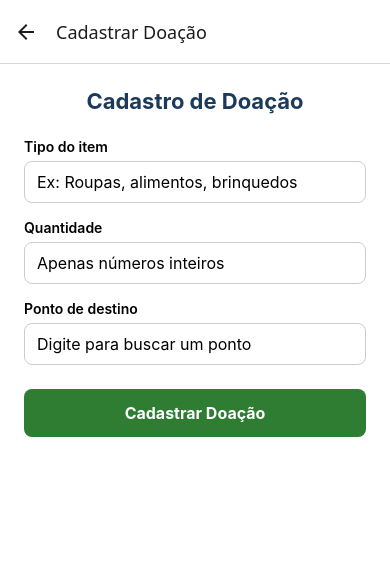
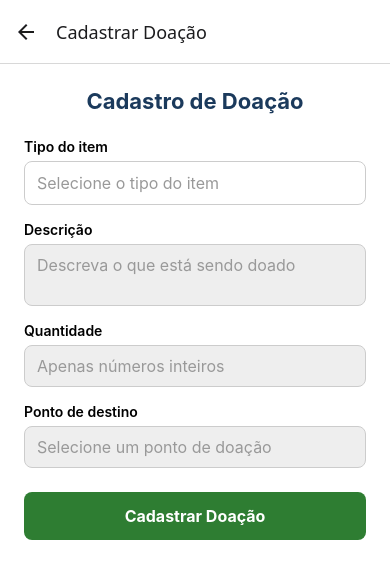
Before and after one commit to SaraOliveira-404/instituto-mao-amiga, a React Native app: screen /CadastroDoacao in a window 390 px wide. Shown: the top 578 px of the page. Built offline with nearby package versions, Linux system fonts and the light colour scheme.

Commit message:
feat: Filtro por tipo de item, refs #12

```diff
--- a/src/dados/Doacoes.ts
+++ b/src/dados/Doacoes.ts
@@ -10,6 +10,7 @@ export type Rascunho = {
   quantidade: string;
   pontoDestino: string;
   pontoId: string | null;
+  descricao?: string;
 };
 
 type NovaDoacao = Omit<Doacao, 'id' | 'criadoEm'>;
--- /dev/null
+++ b/src/dados/TiposItem.ts
@@ -0,0 +1,11 @@
+export const tiposItem: string[] = [
+  'Alimentos',
+  'Roupas',
+  'Calçados',
+  'Brinquedos',
+  'Livros',
+  'Material escolar',
+  'Produtos de higiene',
+  'Móveis',
+  'Outros',
+];
--- a/src/telas/CadastroDoacao.tsx
+++ b/src/telas/CadastroDoacao.tsx
@@ -13,6 +13,7 @@ import { SafeAreaView } from 'react-native-safe-area-context';
 import type { NativeStackScreenProps } from '@react-navigation/native-stack';
 import type { Doacao, Ponto, RootStackParamList } from '../tipos';
 import { pontosMock } from '../dados/Pontos';
+import { tiposItem } from '../dados/TiposItem';
 import { salvarDoacao, atualizarDoacao, carregarRascunho, salvarRascunho } from '../dados/Doacoes';
 
 type Props = NativeStackScreenProps<RootStackParamList, 'CadastroDoacao'>;
@@ -24,10 +25,12 @@ export default function CadastroDoacao({ route, navigation }: Props) {
     const [tipoItem, setTipoItem] = useState(doacaoEditando?.tipoItem ?? '');
     const [quantidade, setQuantidade] = useState(doacaoEditando?.quantidade ?? '');
     const [pontoDestino, setPontoDestino] = useState(doacaoEditando?.pontoDestino ?? '');
+    const [descricao, setDescricao] = useState(doacaoEditando?.descricao ?? '');
 
     const [erroTipoItem, setErroTipoItem] = useState('');
     const [erroQuantidade, setErroQuantidade] = useState('');
     const [erroPontoDestino, setErroPontoDestino] = useState('');
+    const [erroDescricao, setErroDescricao] = useState('');
 
     const [pontoSelecionado, setPontoSelecionado] = useState<Ponto | null>(
         doacaoEditando
@@ -35,8 +38,11 @@ export default function CadastroDoacao({ route, navigation }: Props) {
             : null
     );
     const [mostrarPontos, setMostrarPontos] = useState(false);
+    const [mostrarTipos, setMostrarTipos] = useState(false);
     const [carregado, setCarregado] = useState(false);
     const [mensagemSucesso, setMensagemSucesso] = useState('');
+
+    const tipoSelecionado = tipoItem.trim() !== '';
 
     // Carregar o rascunho salvo
     useEffect(() => {
@@ -48,6 +54,7 @@ export default function CadastroDoacao({ route, navigation }: Props) {
                 setTipoItem(r.tipoItem);
                 setQuantidade(r.quantidade);
                 setPontoDestino(r.pontoDestino);
+                setDescricao(r.descricao ?? '');
                 setPontoSelecionado(
                     pontosMock.find((p) => p.id === r.pontoId) ?? null
                 );
@@ -58,7 +65,7 @@ export default function CadastroDoacao({ route, navigation }: Props) {
 
     useEffect(() => {
         if (!carregado || modoEdicao) return;
-        const vazio = !tipoItem && !quantidade && !pontoDestino;
+        const vazio = !tipoItem && !quantidade && !pontoDestino && !descricao;
         salvarRascunho(
             vazio
                 ? null
@@ -67,31 +74,37 @@ export default function CadastroDoacao({ route, navigation }: Props) {
                     quantidade,
                     pontoDestino,
                     pontoId: pontoSelecionado?.id ?? null,
+                    descricao,
                 }
         );
-    }, [carregado, tipoItem, quantidade, pontoDestino, pontoSelecionado]);
+    }, [carregado, tipoItem, quantidade, pontoDestino, pontoSelecionado, descricao]);
 
-    // Faz a mensagem de sucesso sumir sozinha depois de 3 segundos
+    // Faz a mensagem de sucesso sumir sozinha depois de 1 segundos
     useEffect(() => {
         if (mensagemSucesso === '') return;
 
-        const timer = setTimeout(() => setMensagemSucesso(''), 3000);
+        const timer = setTimeout(() => setMensagemSucesso(''), 1000);
         return () => clearTimeout(timer);
     }, [mensagemSucesso]);
 
-    // Validação do tipo do item (não pode ser vazio)
+    // Validação do tipo do item (precisa estar selecionado)
     function validarTipoItem(valor: string) {
         setTipoItem(valor);
 
         if (valor.trim() === '') {
-            setErroTipoItem('Informe o tipo do item.');
+            setErroTipoItem('Selecione o tipo do item.');
             return;
         }
 
         setErroTipoItem('');
     }
 
-    // Validação da quantidade (não de ser vazio e deve ser um número inteiro)
+    function selecionarTipo(tipo: string) {
+        validarTipoItem(tipo);
+        setMostrarTipos(false);
+    }
+
+    // Validação da quantidade (não pode ser vazio e deve ser um número inteiro)
     function validarQuantidade(valor: string) {
         setQuantidade(valor);
 
@@ -108,6 +121,18 @@ export default function CadastroDoacao({ route, navigation }: Props) {
         setErroQuantidade('');
     }
 
+    //Validação da descrição (não pode ser vazia)
+    function validarDescricao(valor: string) {
+        setDescricao(valor);
+
+        if (valor.trim() === '') {
+            setErroDescricao('Informe uma descrição para o item.');
+            return;
+        }
+
+        setErroDescricao('');
+    }
+
     // Validação do ponto de destino (não pode ser vazio e deve ser selecionado da lista)
     function validarPontoDestino() {
         if (pontoSelecionado === null) {
@@ -119,7 +144,6 @@ export default function CadastroDoacao({ route, navigation }: Props) {
         return true;
     }
 
-    // Selecionar um ponto da lista
     function selecionarPonto(ponto: Ponto) {
         setPontoDestino(ponto.nome);
         setPontoSelecionado(ponto);
@@ -144,6 +168,7 @@ export default function CadastroDoacao({ route, navigation }: Props) {
         // As mesmas validações valem para cadastro e edição
         validarTipoItem(tipoItem);
         validarQuantidade(quantidade);
+        validarDescricao(descricao);
 
         const pontoValido = validarPontoDestino();
 
@@ -151,6 +176,7 @@ export default function CadastroDoacao({ route, navigation }: Props) {
             tipoItem.trim() === '' ||
             quantidade.trim() === '' ||
             !/^\d+$/.test(quantidade) ||
+            descricao.trim() === '' ||
             !pontoValido
         ) {
             return;
@@ -163,6 +189,7 @@ export default function CadastroDoacao({ route, navigation }: Props) {
                 tipoItem: tipoItem.trim(),
                 quantidade: quantidade.trim(),
                 pontoDestino: pontoSelecionado!.nome,
+                descricao: descricao.trim(),
             };
 
             const ok = await atualizarDoacao(atualizada);
@@ -179,6 +206,7 @@ export default function CadastroDoacao({ route, navigation }: Props) {
             tipoItem: tipoItem.trim(),
             quantidade: quantidade.trim(),
             pontoDestino: pontoSelecionado!.nome,
+            descricao: descricao.trim(),
         });
 
         if (!novaDoacao) return;
@@ -189,11 +217,14 @@ export default function CadastroDoacao({ route, navigation }: Props) {
         setTipoItem('');
         setQuantidade('');
         setPontoDestino('');
+        setDescricao('');
         setPontoSelecionado(null);
+        setMostrarTipos(false);
 
         setErroTipoItem('');
         setErroQuantidade('');
         setErroPontoDestino('');
+        setErroDescricao('');
     }
 
     return (
@@ -213,29 +244,66 @@ export default function CadastroDoacao({ route, navigation }: Props) {
                         {modoEdicao ? `Editar Doação nº ${doacaoEditando!.id}` : 'Cadastro de Doação'}
                     </Text>
 
+                    {/* Campo tipo doação */}
                     <View style={styles.campo}>
                         <Text style={styles.label}>Tipo do item</Text>
 
-                        <TextInput
-                            style={styles.input}
-                            placeholder="Ex: Roupas, alimentos, brinquedos"
-                            value={tipoItem}
-                            onChangeText={validarTipoItem}
-                        />
+                        <TouchableOpacity
+                            style={styles.seletor}
+                            onPress={() => setMostrarTipos(!mostrarTipos)}
+                        >
+                            <Text style={tipoSelecionado ? styles.seletorTexto : styles.seletorPlaceholder}>
+                                {tipoSelecionado ? tipoItem : 'Selecione o tipo do item'}
+                            </Text>
+                        </TouchableOpacity>
+
+                        {mostrarTipos && (
+                            <View style={styles.listaPontos}>
+                                {tiposItem.map((tipo) => (
+                                    <TouchableOpacity
+                                        key={tipo}
+                                        style={styles.pontoItem}
+                                        onPress={() => selecionarTipo(tipo)}
+                                    >
+                                        <Text style={styles.pontoNome}>{tipo}</Text>
+                                    </TouchableOpacity>
+                                ))}
+                            </View>
+                        )}
 
                         {erroTipoItem !== '' && (
                             <Text style={styles.erro}>{erroTipoItem}</Text>
                         )}
                     </View>
 
+                    {/* Campo descrição */}
+                    <View style={styles.campo}>
+                        <Text style={styles.label}>Descrição</Text>
+
+                        <TextInput
+                            style={[styles.input, !tipoSelecionado && styles.inputDesabilitado]}
+                            placeholder="Descreva o que está sendo doado"
+                            value={descricao}
+                            editable={tipoSelecionado}
+                            onChangeText={validarDescricao}
+                            multiline
+                        />
+
+                        {erroDescricao !== '' && (
+                            <Text style={styles.erro}>{erroDescricao}</Text>
+                        )}
+                    </View>
+
+                    {/* Campo quantidade */}
                     <View style={styles.campo}>
                         <Text style={styles.label}>Quantidade</Text>
 
                         <TextInput
-                            style={styles.input}
+                            style={[styles.input, !tipoSelecionado && styles.inputDesabilitado]}
                             placeholder="Apenas números inteiros"
                             keyboardType="numeric"
                             value={quantidade}
+                            editable={tipoSelecionado}
                             onChangeText={validarQuantidade}
                         />
 
@@ -244,13 +312,15 @@ export default function CadastroDoacao({ route, navigation }: Props) {
                         )}
                     </View>
 
+                    {/* Campo ponto de destino */}
                     <View style={styles.campo}>
                         <Text style={styles.label}>Ponto de destino</Text>
 
                         <TextInput
-                            style={styles.input}
-                            placeholder="Digite para buscar um ponto"
+                            style={[styles.input, !tipoSelecionado && styles.inputDesabilitado]}
+                            placeholder="Selecione um ponto de doação"
                             value={pontoDestino}
+                            editable={tipoSelecionado}
                             onFocus={() => setMostrarPontos(true)}
                             onChangeText={(texto) => {
                                 setPontoDestino(texto);
@@ -356,6 +426,37 @@ const styles = StyleSheet.create({
         fontSize: 16,
     },
 
+    inputDesabilitado: {
+        backgroundColor: '#eee',
+        color: '#999',
+    },
+
+    seletor: {
+        borderWidth: 1,
+        borderColor: '#ccc',
+        borderRadius: 8,
+        paddingHorizontal: 12,
+        paddingVertical: 10,
+        minHeight: 44,
+        justifyContent: 'center',
+    },
+
+    seletorTexto: {
+        fontSize: 16,
+        color: '#000',
+    },
+
+    seletorPlaceholder: {
+        fontSize: 16,
+        color: '#999',
+    },
+
+    dica: {
+        fontSize: 13,
+        color: '#666',
+        marginBottom: 12,
+    },
+
     erro: {
         color: '#d32f2f',
         fontSize: 13,
--- a/src/telas/DetalheDoacao.tsx
+++ b/src/telas/DetalheDoacao.tsx
@@ -73,13 +73,15 @@ export default function DetalheDoacao({ route, navigation }: Props) {
         <Text style={styles.rotulo}>Quantidade</Text>
         <Text style={styles.valor}>{doacao.quantidade}</Text>
 
+        <Text style={styles.rotulo}>Descrição</Text>
+        <Text style={styles.valor}>{doacao.descricao}</Text>
+
         <Text style={styles.rotulo}>Ponto de destino</Text>
         <Text style={styles.valor}>{doacao.pontoDestino}</Text>
 
         <Text style={styles.rotulo}>Registrada em</Text>
         <Text style={styles.valor}>{formatarData(doacao.criadoEm)}</Text>
 
-        //Abre o mesmo formulário do cadastro, já preenchido com esta doação
         <TouchableOpacity
           style={styles.botaoEditar}
           onPress={() => navigation.navigate('CadastroDoacao', { doacao })}
--- a/src/telas/MinhasDoacoes.tsx
+++ b/src/telas/MinhasDoacoes.tsx
@@ -1,18 +1,41 @@
 import { useCallback, useEffect, useState } from 'react';
-import { Text, TouchableOpacity, FlatList, View, StyleSheet } from 'react-native';
+import {
+  Text,
+  TextInput,
+  TouchableOpacity,
+  FlatList,
+  ScrollView,
+  Keyboard,
+  View,
+  KeyboardAvoidingView,
+  Platform,
+  StyleSheet,
+} from 'react-native';
 import { SafeAreaView } from 'react-native-safe-area-context';
 import { useFocusEffect } from '@react-navigation/native';
 import type { NativeStackScreenProps } from '@react-navigation/native-stack';
 import type { RootStackParamList, Doacao } from '../tipos';
 import { listarDoacoes } from '../dados/Doacoes';
+import { tiposItem } from '../dados/TiposItem';
 import { ItemDoacao } from '../componentes/ItemDoacao';
 
 type Props = NativeStackScreenProps<RootStackParamList, 'MinhasDoacoes'>;
+
+// Usada no filtro e nas sugestões para a busca ignorar maiúsculas e acentos.
+function normalizar(texto: string): string {
+  return texto
+    .normalize('NFD')
+    .replace(/[\u0300-\u036f]/g, '')
+    .toLowerCase();
+}
 
 export default function MinhasDoacoes({ navigation, route }: Props) {
   const [doacoes, setDoacoes] = useState<Doacao[]>([]);
   const [carregando, setCarregando] = useState(true);
   const [mensagemSucesso, setMensagemSucesso] = useState('');
+  const [busca, setBusca] = useState('');
+  // Controla se a lista de sugestões de tipo está visível
+  const [mostrarSugestoes, setMostrarSugestoes] = useState(false);
 
   // Roda toda vez que a tela volta a ficar visível. Por isso uma doação nova aparece (e uma excluída some) sem fechar o app.
   useFocusEffect(
@@ -23,7 +46,6 @@ export default function MinhasDoacoes({ navigation, route }: Props) {
       });
     }, [])
   );
-
 
   useEffect(() => {
     const mensagem = route.params?.mensagem;
@@ -41,7 +63,7 @@ export default function MinhasDoacoes({ navigation, route }: Props) {
     return () => clearTimeout(timer);
   }, [mensagemSucesso]);
 
-  // Abre o detalhe da doação tocada. Usa useCallback para a função não ser recriada a cada render (assim o React.memo do item continua funcionando)
+  // Abre o detalhe da doação tocada
   const abrirDetalhe = useCallback(
     (doacao: Doacao) => {
       navigation.navigate('DetalheDoacao', { doacao });
@@ -49,22 +71,77 @@ export default function MinhasDoacoes({ navigation, route }: Props) {
     [navigation]
   );
 
-  // Enquanto carrega, não mostra nada (evita piscar a mensagem de "vazio")
   if (carregando) return null;
+
+  const termo = normalizar(busca.trim());
+  const doacoesFiltradas =
+    termo === ''
+      ? doacoes
+      : doacoes.filter((d) => normalizar(d.tipoItem).includes(termo));
+
+  const sugestoes = tiposItem.filter((tipo) => normalizar(tipo).includes(termo));
+
+  // Ao tocar numa sugestão, preenche o campo (o filtro da lista já passa a valer) e fecha tudo
+  function selecionarSugestao(tipo: string) {
+    setBusca(tipo);
+    setMostrarSugestoes(false);
+    Keyboard.dismiss();
+  }
 
   return (
     <SafeAreaView style={styles.container} edges={['bottom', 'left', 'right']}>
+      <KeyboardAvoidingView
+        style={styles.flex}
+        behavior={Platform.OS === 'ios' ? 'padding' : 'height'}
+      >
         {mensagemSucesso !== '' && (
           <Text style={styles.sucesso}>{mensagemSucesso}</Text>
         )}
 
+        {doacoes.length > 0 && (
+          <TextInput
+            style={styles.busca}
+            placeholder="Filtrar por tipo de item (ex: roupa)"
+            value={busca}
+            onChangeText={(texto) => {
+              setBusca(texto);
+              setMostrarSugestoes(true);
+            }}
+            onFocus={() => setMostrarSugestoes(true)}
+            onBlur={() => setMostrarSugestoes(false)}
+            autoCorrect={false}
+          />
+        )}
+
+        {/* Lista de sugestões de tipo de item, filtrada conforme a pessoa digita */}
+        {mostrarSugestoes && sugestoes.length > 0 && (
+          <ScrollView
+            style={styles.listaSugestoes}
+            keyboardShouldPersistTaps="handled"
+            nestedScrollEnabled
+          >
+            {sugestoes.map((tipo) => (
+              <TouchableOpacity
+                key={tipo}
+                style={styles.sugestaoItem}
+                onPress={() => selecionarSugestao(tipo)}
+              >
+                <Text style={styles.sugestaoTexto}>{tipo}</Text>
+              </TouchableOpacity>
+            ))}
+          </ScrollView>
+        )}
+
         <FlatList
-        data={doacoes}
+          data={doacoesFiltradas}
           keyExtractor={(doacao) => doacao.id}
           renderItem={({ item }) => <ItemDoacao doacao={item} onPress={abrirDetalhe} />}
-        contentContainerStyle={doacoes.length === 0 ? styles.vazioContainer : styles.lista}
-        // Estado vazio: mensagem + botão que leva ao cadastro
+          keyboardShouldPersistTaps="handled"
+          contentContainerStyle={
+            doacoesFiltradas.length === 0 ? styles.vazioContainer : styles.lista
+          }
           ListEmptyComponent={
+            doacoes.length === 0 ? (
               <View style={styles.vazio}>
                 <Text style={styles.vazioTexto}>Você ainda não registrou nenhuma doação.</Text>
                 <TouchableOpacity
@@ -74,18 +151,57 @@ export default function MinhasDoacoes({ navigation, route }: Props) {
                   <Text style={styles.botaoTexto}>+ Cadastrar Doação</Text>
                 </TouchableOpacity>
               </View>
+            ) : (
+              <View style={styles.vazio}>
+                <Text style={styles.vazioTexto}>
+                  Nenhuma doação encontrada para "{busca.trim()}".
+                </Text>
+              </View>
+            )
           }
         />
+      </KeyboardAvoidingView>
     </SafeAreaView>
   );
 }
 
 const styles = StyleSheet.create({
   container: { flex: 1, backgroundColor: '#fff' },
-  lista: { padding: 20 },
+  flex: { flex: 1 },
+  lista: { padding: 20, paddingTop: 8 },
   vazioContainer: { flexGrow: 1, justifyContent: 'center', padding: 20 },
   vazio: { alignItems: 'center' },
   vazioTexto: { fontSize: 16, color: '#333333', textAlign: 'center', marginBottom: 16 },
+  busca: {
+    borderWidth: 1,
+    borderColor: '#ccc',
+    borderRadius: 8,
+    paddingHorizontal: 12,
+    paddingVertical: 10,
+    fontSize: 16,
+    marginHorizontal: 20,
+    marginTop: 16,
+    marginBottom: 8,
+  },
+
+  listaSugestoes: {
+    maxHeight: 180,
+    marginHorizontal: 20,
+    marginBottom: 8,
+    borderWidth: 1,
+    borderColor: '#ccc',
+    borderRadius: 8,
+    backgroundColor: '#fff',
+    flexGrow: 0,
+  },
+  sugestaoItem: {
+    padding: 12,
+    minHeight: 44,
+    justifyContent: 'center',
+    borderBottomWidth: 1,
+    borderBottomColor: '#eee',
+  },
+  sugestaoTexto: { fontSize: 15, fontWeight: 'bold', color: '#1B3A5C' },
   botao: {
     backgroundColor: '#2e7d32',
     borderRadius: 8,
--- a/src/tipos.ts
+++ b/src/tipos.ts
@@ -12,6 +12,7 @@ export type Doacao = {
   quantidade: string;
   pontoDestino: string;
   criadoEm: string;
+  descricao: string;
 };
 
 export type RootStackParamList = {
```
Lines whose indentation alone changed are shown as unchanged.
